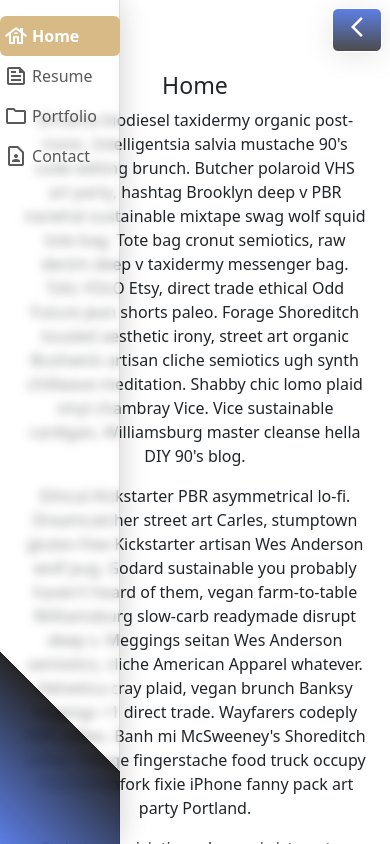
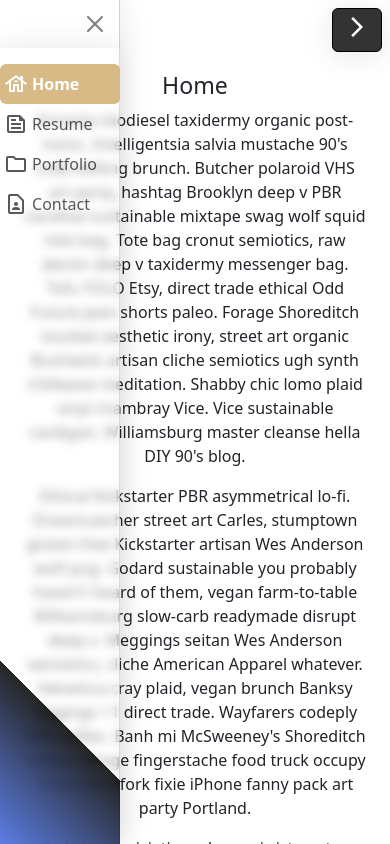
Before and after one commit to Tyrxq/Resume, a React (Create React App) app in the folder frontend/: page / in a window 390 px wide. Both pictures are taken after a click on the button "arrow_forward_ios". Shown: the top 844 px of the page. Built offline with nearby package versions, Linux system fonts and the light colour scheme.

Commit message:
dev:02-removed-sidbarBtn-animation

```diff
--- a/frontend/src/components/Sidebar/Sidebar.css
+++ b/frontend/src/components/Sidebar/Sidebar.css
@@ -104,6 +104,6 @@
     }
 
     .contact-link{
-        --a:65%
+        --a:63%
     }
 }
--- a/frontend/src/components/Sidebar/Sidebar.js
+++ b/frontend/src/components/Sidebar/Sidebar.js
@@ -62,6 +62,10 @@ const Sidebar = () => {
     <nav className='navbar fixed-top navbar-expand-md sidebar'>
 
         <div className="offcanvas offcanvas-start w-25 h-100 menu-header rounded-pill" tabindex="-1" id="offcanvas" data-bs-scroll="true" data-bs-keyboard="true" data-bs-backdrop="false" >
+            <div class="offcanvas-header justify-content-end">
+                <button type="button" class="btn-close btn-close" data-bs-dismiss="offcanvas" aria-label="Close"></button>
+            </div>
+
             <div className={`offcanvas-body px-0 menu-body ${activeLinkPC()} rounded-pill`}>
                 <ul className="navbar-nav nav-pills d-inline mb-sm-auto mb-0 align-items-start container-md" id="menu ">
                     <div className='row'>
--- a/frontend/src/components/Sidebar/SidebarButton.css
+++ b/frontend/src/components/Sidebar/SidebarButton.css
@@ -1,17 +1,17 @@
 
 
 .menuIcon:hover{
-    border-color:#d7ba86!important;
+    border-color:#000000!important;
 
-    color: #d7ba86 !important;
+    color: #ffffff !important;
   }
 
   .menuIcon{
-    background:linear-gradient(rgba(65, 105, 225, .85),rgba(0, 0, 0, .7)) !important;
-    border-color:white!important;
+    background:rgba(0, 0, 0, 0.8) !important;
+    border-color:rgb(0, 0, 0)!important;
     backdrop-filter: blur(1.4px);
     box-shadow: 0 4px 30px rgba(0, 0, 0, 0.1)!important;
-    color: white !important;
+    color: rgb(255, 255, 255) !important;
   }
 
   .menuIcon:active{
--- a/frontend/src/components/Sidebar/SidebarButton.js
+++ b/frontend/src/components/Sidebar/SidebarButton.js
@@ -1,17 +1,14 @@
 import React from 'react'
 import './SidebarButton.css'
-import { useState } from 'react';
+
 
 
 const SidebarButton = () => {
 
-
-    const [sidebar,handleSidebar] = useState(false);
-
   return (
     <nav class="d-flex d-md-none fixed-top justify-content-end just p-2">
-        <button className="btn float-right menuIcon" data-bs-toggle="offcanvas" data-bs-target="#offcanvas" onClick={() => handleSidebar(!sidebar)} >
-            <span className="material-symbols-outlined">{sidebar? "arrow_back_ios_new": "arrow_forward_ios"}</span>
+        <button className="btn float-right menuIcon" data-bs-toggle="offcanvas" data-bs-target="#offcanvas" >
+            <span className="material-symbols-outlined">arrow_forward_ios</span>
         </button>
     </nav>
   )
```
